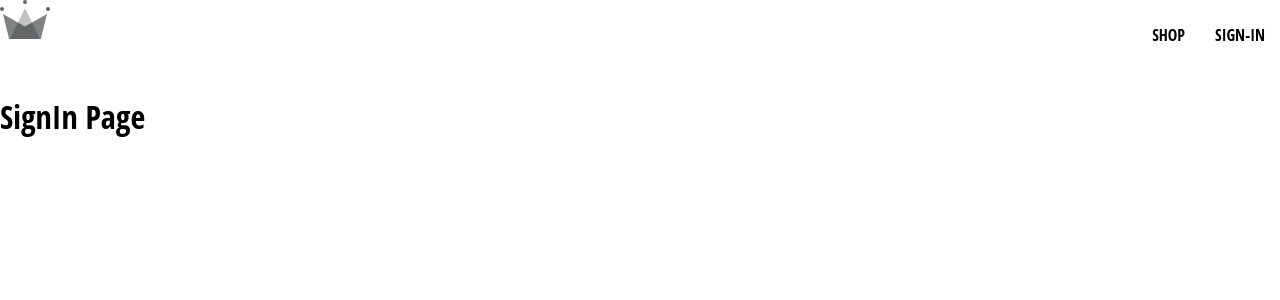
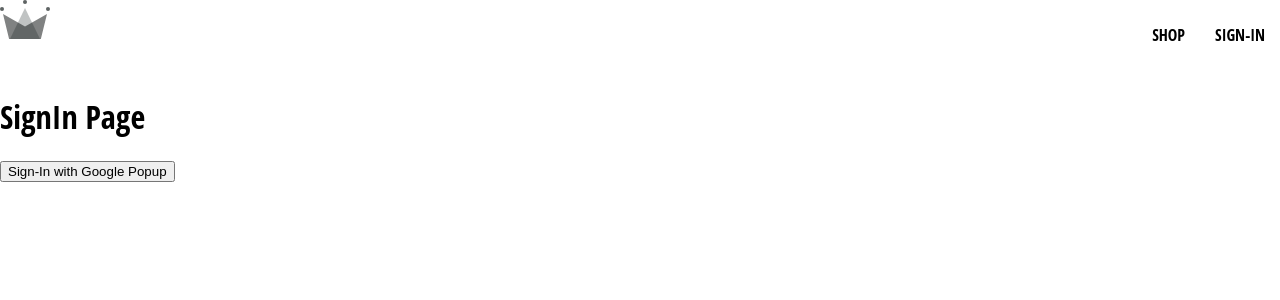
Before and after one commit to azshhh/reactjs-Capstone, a React (Create React App) app: page /sign-in in a window 1280 px wide. Shown: the top 300 px of the page. Built offline with nearby package versions, Linux system fonts and the light colour scheme; the HTML template or start-up script is replaced by a standard one.

Commit message:
Connecting firebase with SignIn Component, logGoogleUser

```diff
--- a/src/routes/sign-in/sign-in.component.jsx
+++ b/src/routes/sign-in/sign-in.component.jsx
@@ -1,5 +1,16 @@
+import { signInWithGooglePopup } from "../../utils/firebase/firebase.utils";
+
 const SignIn = () => {
-  return <h1>SignIn Page</h1>;
+  const logGoogleUser = async () => {
+    const response = await signInWithGooglePopup();
+    console.log(response);
+  };
+  return (
+    <div>
+      <h1>SignIn Page</h1>
+      <button onClick={logGoogleUser}>Sign-In with Google Popup</button>
+    </div>
+  );
 };
 
 export default SignIn;
```
